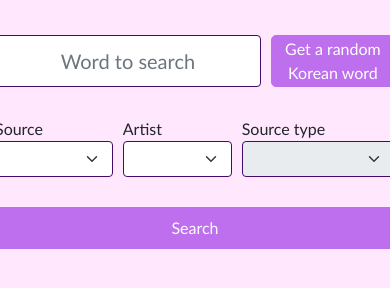
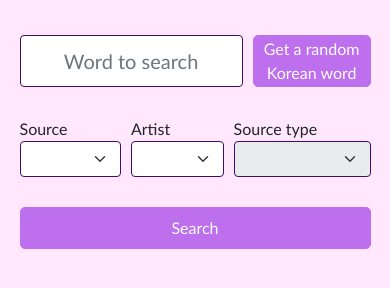
Before and after one commit to MalenaLucero/koreanAppSimpleFront, a plain HTML site: page home/home.html in a window 390 px wide. Shown: the part 56-344 px from the top of the page. Drawn offline with nearby package versions, Linux system fonts and the light colour scheme.

Commit message:
form width

```diff
--- a/home/home.css
+++ b/home/home.css
@@ -6,7 +6,13 @@ body{
 }
 
 .header{
-    width: 400px;
+    width: 500px;
+}
+
+@media(max-width: 600px) {
+    .header{
+        width: 90%;
+    }
 }
 
 .title-container{
```
